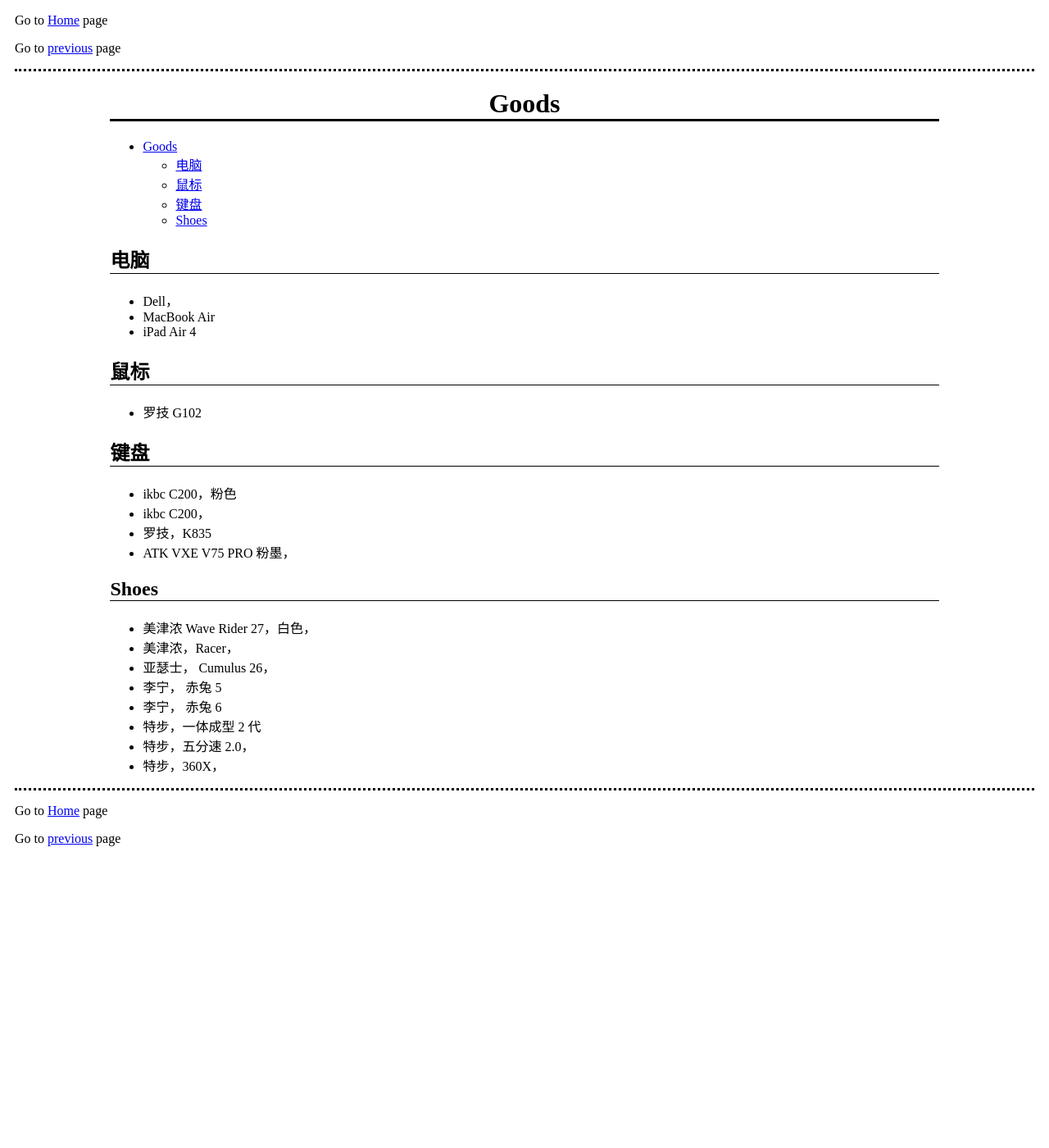
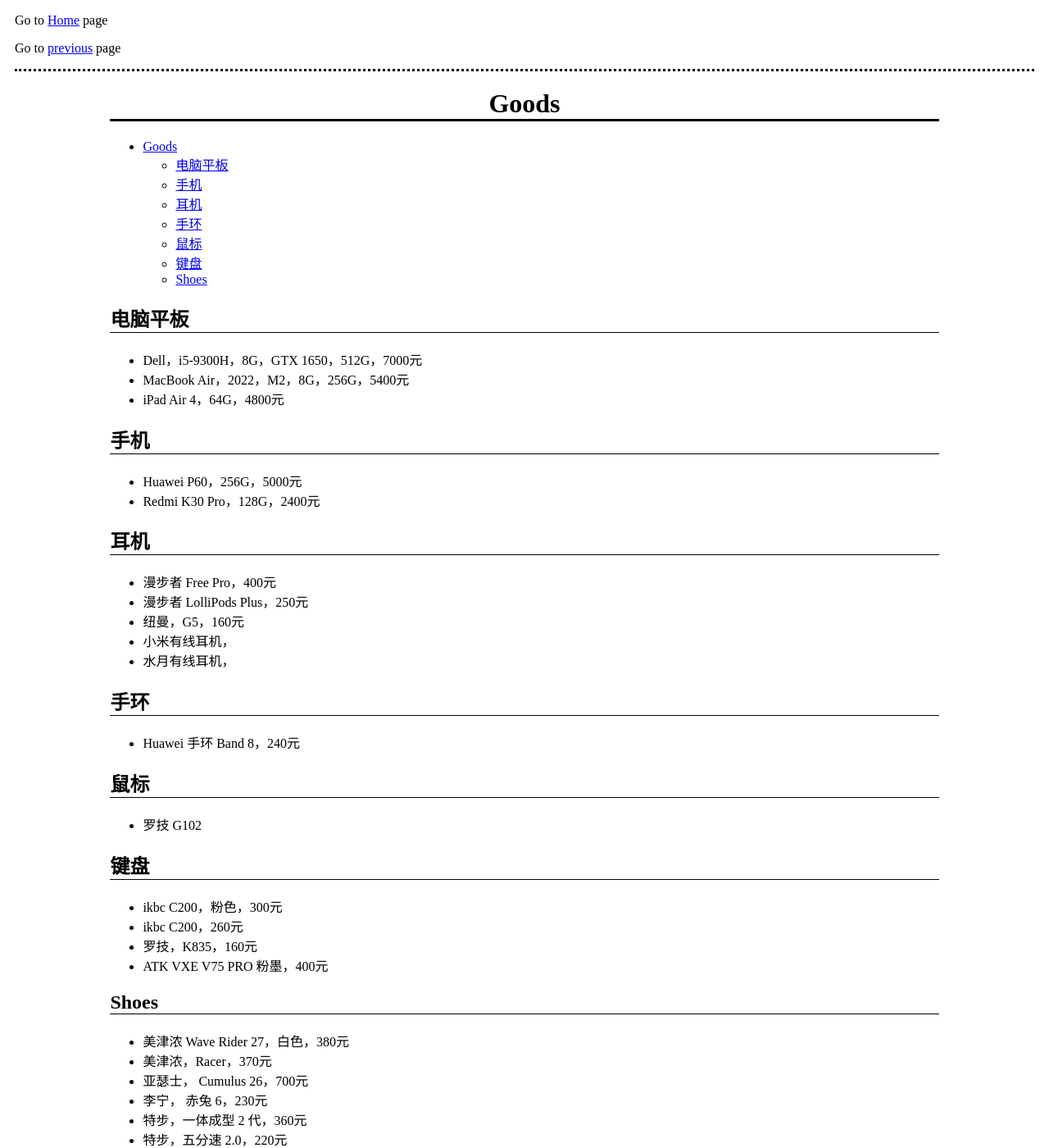
Before and after one commit to WGZ-W/wgz-w.github.io, a Jekyll site: the page built from _posts/Blogs/2024-11-09-goods.md, in a window 1280 px wide and 1400 px high. Shown: the whole window at 82% size. Built offline with Jekyll 4.4.1, drawn with Linux system fonts in a browser that asks for light colours.

Commit message:
some blog

```diff
--- a/_posts/Blogs/2024-11-09-goods.md
+++ b/_posts/Blogs/2024-11-09-goods.md
@@ -8,32 +8,54 @@
 # Goods
 
 - [Goods](#goods)
-  - [电脑](#电脑)
+  - [电脑平板](#电脑平板)
+  - [手机](#手机)
+  - [耳机](#耳机)
+  - [手环](#手环)
   - [鼠标](#鼠标)
   - [键盘](#键盘)
   - [Shoes](#shoes)
 
-## 电脑
-- Dell，
-- MacBook Air
-- iPad Air 4
+## 电脑平板
+- Dell，i5-9300H，8G，GTX 1650，512G，7000元
+- MacBook Air，2022，M2，8G，256G，5400元
+- iPad Air 4，64G，4800元
+
+
+## 手机
+- Huawei P60，256G，5000元
+- Redmi K30 Pro，128G，2400元
+
+
+## 耳机
+- 漫步者 Free Pro，400元
+- 漫步者 LolliPods Plus，250元
+- 纽曼，G5，160元
+- 小米有线耳机，
+- 水月有线耳机，
+
+
+## 手环
+- Huawei 手环 Band 8，240元
+
+
 
 ## 鼠标
 - 罗技 G102
 
+
 ## 键盘
-- ikbc C200，粉色
-- ikbc C200，
-- 罗技，K835
-- ATK VXE V75 PRO 粉墨，
+- ikbc C200，粉色，300元
+- ikbc C200，260元
+- 罗技，K835，160元
+- ATK VXE V75 PRO 粉墨，400元
 
 
 ## Shoes
-- 美津浓 Wave Rider 27，白色，
-- 美津浓，Racer，
-- 亚瑟士， Cumulus 26，
-- 李宁， 赤兔 5
-- 李宁， 赤兔 6
-- 特步，一体成型 2 代
-- 特步，五分速 2.0，
-- 特步，360X，
+- 美津浓 Wave Rider 27，白色，380元
+- 美津浓，Racer，370元
+- 亚瑟士， Cumulus 26，700元
+- 李宁， 赤兔 6，230元
+- 特步，一体成型 2 代，360元
+- 特步，五分速 2.0，220元
+- 特步，360X，400元
```
Also changed, not shown: _posts/Blogs/2024-11-05-works.md (deleted, +0 -24 lines), _posts/Blogs/2024-11-30-works.md (added, +35 -0 lines).
